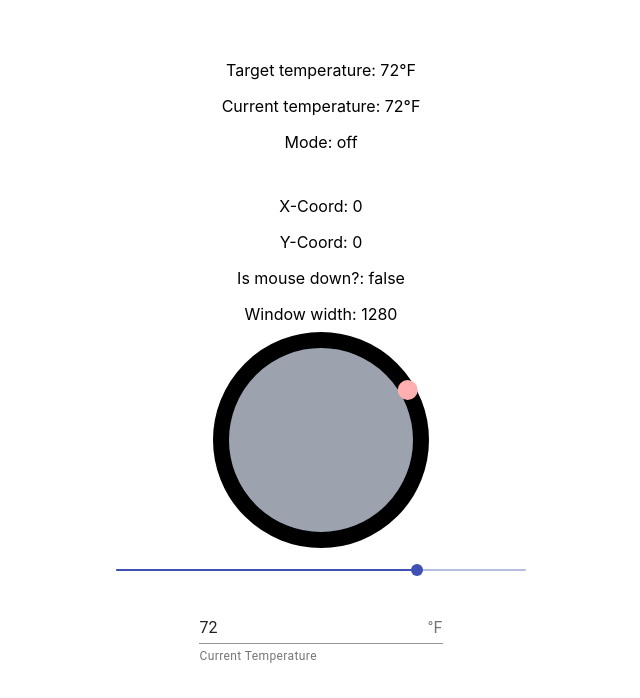
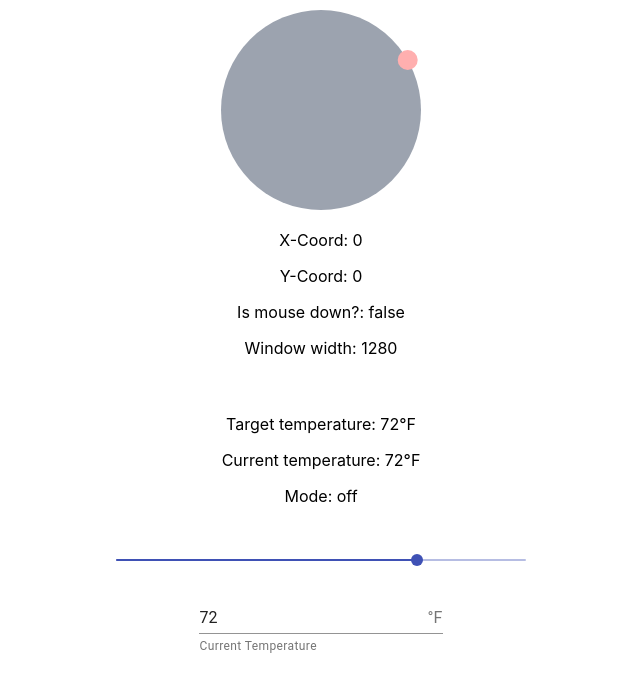
Before and after one commit to hellodommy/cs3249-radial-slider, a React (Create React App) app: page / in a window 1280 px wide. Shown: the top 698 px of the page, without its empty margins (319-959 px from the left). Built offline with nearby package versions, Linux system fonts and the light colour scheme.

Commit message:
Get degree moved by mouse over radial slider

```diff
--- a/src/RadialSlider.jsx
+++ b/src/RadialSlider.jsx
@@ -1,10 +1,8 @@
 import React from "react";
 
-function getRad(deg) {
-  return deg / 180 * Math.PI
+function radToDegree(rad) {
+  return rad * 180 / Math.PI;
 }
-
-
 
 class RadialSlider extends React.Component {
   constructor(props) {
@@ -41,7 +39,15 @@ class RadialSlider extends React.Component {
   }
 
   handleMouseMove(e) {
-    this.setState({ xcord: e.screenX, ycord: e.screenY });
+    this.setState({ xcord: e.pageX, ycord: e.pageY });
+    if (this.state.isMouseDown) {
+      const centreX = this.state.windowWidth / 2; // because circle is in horizontal centre of page
+      const centreY = 110; // 10px margin and 100px radius
+      const distFromX = this.state.xcord - centreX;
+      const distFromY = this.state.ycord - centreY;
+      const radians = Math.atan2(distFromY, distFromX)
+      console.log(radToDegree(radians))
+    }
   }
 
   handleMouseDown(e) {
@@ -60,19 +66,11 @@ class RadialSlider extends React.Component {
 
     return (
       <div>
-        <p>X-Coord: {xcord}</p>
-        <p>Y-Coord: {ycord}</p>
-        <p>Is mouse down?: {isMouseDown ? "true" : "false"}</p>
-        <p>Window width: {windowWidth}</p>
-        <div>
-          <svg width="200px" height="200px" overflow="visible">
+        <svg width="200px" height="200px">
           <circle
-              onMouseDown={this.handleMouseDown}
             onMouseMove={this.handleMouseMove}
             onMouseUp={this.handleMouseUp}
-              strokeWidth="1rem"
             fill="#9CA3AF"
-              stroke="#000000"
             cx="100px"
             cy="100px"
             r="100px"
@@ -82,9 +80,15 @@ class RadialSlider extends React.Component {
             cx="186.7px"
             cy="50px"
             r="10px"
+            onMouseDown={this.handleMouseDown}
+            onMouseUp={this.handleMouseUp}
+            style={{ cursor: "pointer" }}
           />
         </svg>
-        </div>
+        <p>X-Coord: {xcord}</p>
+        <p>Y-Coord: {ycord}</p>
+        <p>Is mouse down?: {isMouseDown ? "true" : "false"}</p>
+        <p>Window width: {windowWidth}</p>
       </div>
     );
   }
--- a/src/Thermometer.jsx
+++ b/src/Thermometer.jsx
@@ -29,7 +29,6 @@ class Thermometer extends React.Component {
   render() {
     const currTemperature = this.props.currTemperature;
     const error = this.state.error;
-    console.log(error)
     return (
       <ClickAwayListener onClickAway={this.handleClickAway}>
         <FormControl>
--- a/src/Widget.jsx
+++ b/src/Widget.jsx
@@ -47,15 +47,14 @@ class Widget extends React.Component {
           spacing={3}
           justify="center"
           alignItems="center"
-          style={{ marginTop: "2rem" }}
         >
+          <Grid item xs={4} style={{ width: "100%", marginTop: "10px"}}>
+            <RadialSlider />
+          </Grid>
           <Grid item xs={4}>
             <p>Target temperature: {targetTemperature}°F</p>
             <p>Current temperature: {currTemperature}°F</p>
             <p>Mode: {mode}</p>
-          </Grid>
-          <Grid>
-            <RadialSlider />
           </Grid>
           <Grid item xs={4} style={{ width: "100%" }}>
             <LinearSlider
```
Lines whose indentation alone changed are shown as unchanged.
